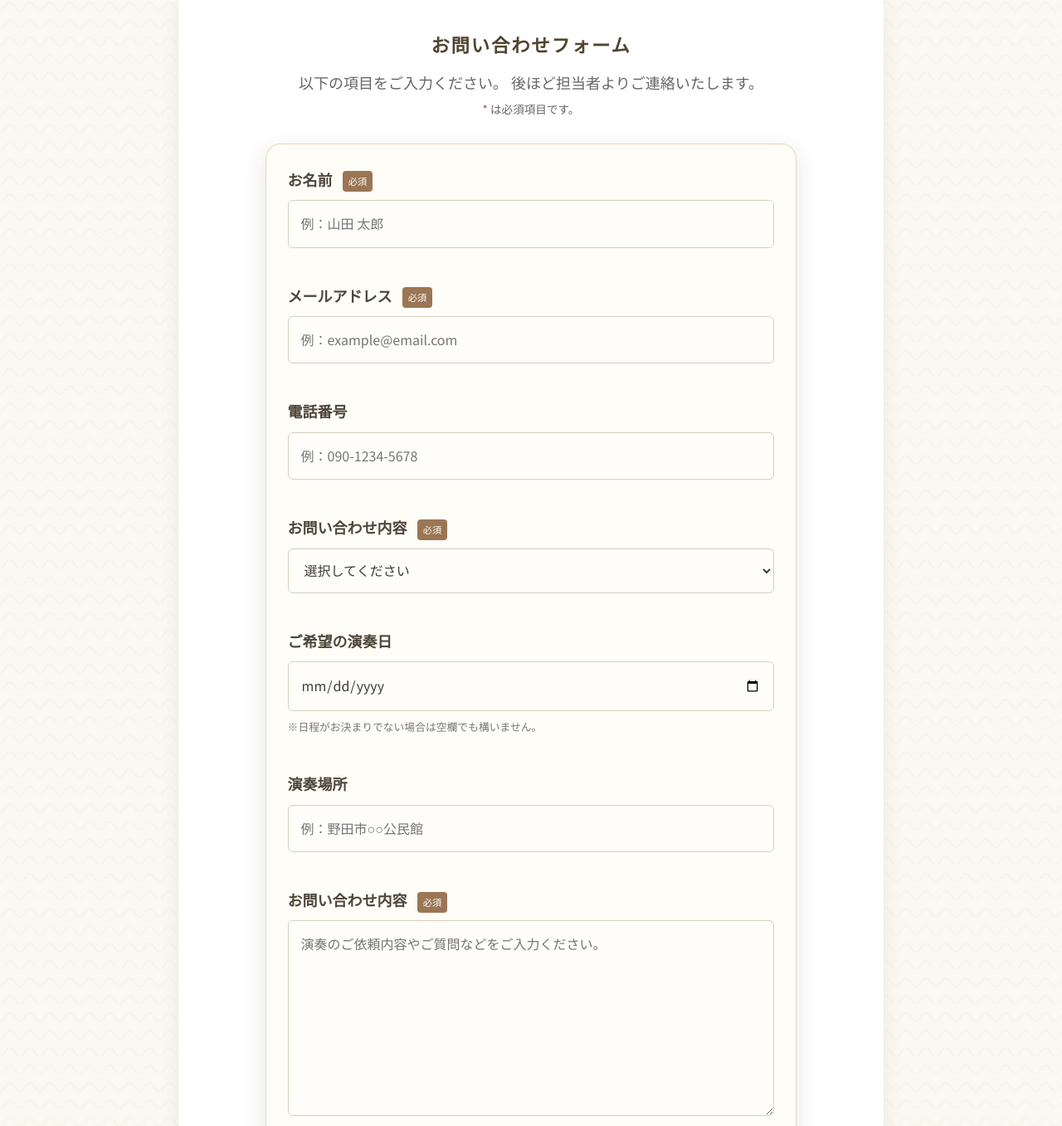
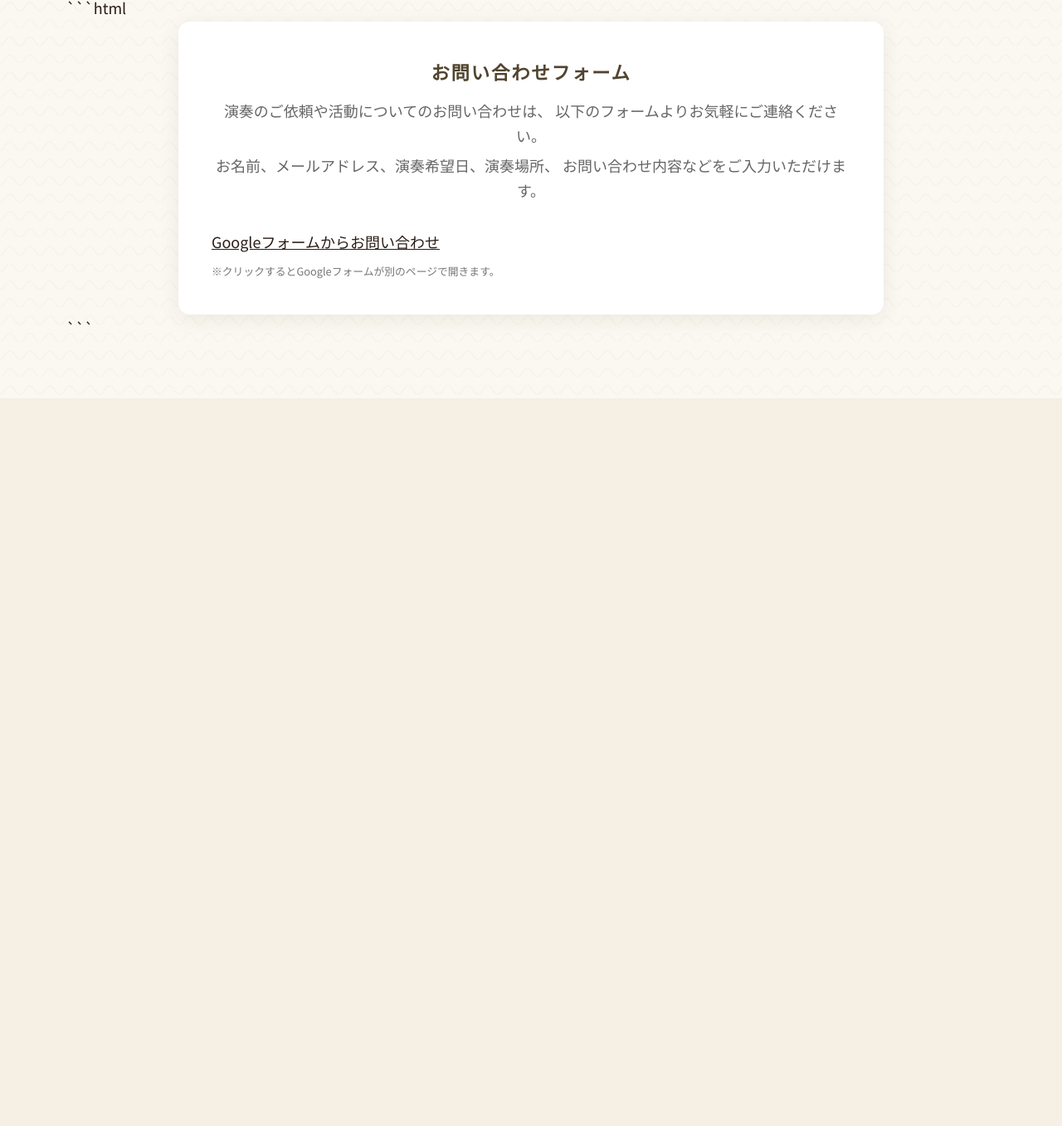
Before and after one commit to ytakan36-design/wanohibiki, a plain HTML site: page index.html in a window 1280 px wide. Shown: the part 4812-6169 px from the top of the page at 83% size. After the commit the page ends 5292 px from the top, so only its background shows below. Drawn offline with Linux system fonts and the light colour scheme.

Commit message:
Update index.html

````diff
--- a/index.html
+++ b/index.html
@@ -384,166 +384,44 @@
     </div>
 
 
-    <!-- お問い合わせフォーム -->
+```html
+<!-- ========== Googleフォームでのお問い合わせ ========== -->
 <div class="contact-form-wrap">
 
   <div class="contact-form-head">
     <h3>お問い合わせフォーム</h3>
+
     <p>
-          以下の項目をご入力ください。
-          後ほど担当者よりご連絡いたします。
+      演奏のご依頼や活動についてのお問い合わせは、
+      以下のフォームよりお気軽にご連絡ください。
     </p>
-        <p class="required-note">
-          <span>*</span> は必須項目です。
+
+    <p>
+      お名前、メールアドレス、演奏希望日、演奏場所、
+      お問い合わせ内容などをご入力いただけます。
     </p>
   </div>
 
+  <div class="google-form-button-wrap">
 
-      <!--
-        GitHub Pagesは静的サイトのため、
-        フォームを実際に送信する場合はFormspreeなどの
-        外部フォームサービスを利用してください。
+    <a
+      href="https://docs.google.com/forms/d/e/1FAIpQLSfQoyooetik9fxbfs0D-jwrT19QdZqqk_cr3zq6MnjssYpNrg/viewform?usp=publish-editor"
+      class="google-form-button"
+      target="_blank"
+      rel="noopener noreferrer"
+    >
+      Googleフォームからお問い合わせ
+    </a>
 
-        Formspreeを利用する場合：
-        action="https://formspree.io/f/あなたのフォームID"
-        method="POST"
-      -->
+    <p class="form-help">
+      ※クリックするとGoogleフォームが別のページで開きます。
+    </p>
 
-      <form
-  class="contact-form"
-  id="contact-form"
-  action="https://formspree.io/f/xaeyvwbw"
-  method="POST"
->
-
-        <!-- お名前 -->
-        <div class="form-group">
-          <label for="name">
-            お名前
-            <span class="required">必須</span>
-          </label>
-
-          <input
-            type="text"
-            id="name"
-            name="name"
-            placeholder="例：山田 太郎"
-            required
-          >
   </div>
 
+</div>
+```
 
-        <!-- メールアドレス -->
-        <div class="form-group">
-          <label for="email">
-            メールアドレス
-            <span class="required">必須</span>
-          </label>
-
-          <input
-            type="email"
-            id="email"
-            name="email"
-            placeholder="例：example@email.com"
-            required
-          >
-        </div>
-
-
-        <!-- 電話番号 -->
-        <div class="form-group">
-          <label for="phone">
-            電話番号
-          </label>
-
-          <input
-            type="tel"
-            id="phone"
-            name="phone"
-            placeholder="例：090-1234-5678"
-          >
-        </div>
-
-
-        <!-- お問い合わせ内容 -->
-        <div class="form-group">
-          <label for="inquiry-type">
-            お問い合わせ内容
-            <span class="required">必須</span>
-          </label>
-
-          <select
-            id="inquiry-type"
-            name="inquiry-type"
-            required
-          >
-            <option value="">選択してください</option>
-            <option value="演奏依頼">演奏を依頼したい</option>
-            <option value="イベント出演">イベントへの出演について</option>
-            <option value="施設での演奏">施設での演奏について</option>
-            <option value="その他">その他のお問い合わせ</option>
-          </select>
-        </div>
-
-
-        <!-- 希望日 -->
-        <div class="form-group">
-          <label for="preferred-date">
-            ご希望の演奏日
-          </label>
-
-          <input
-            type="date"
-            id="preferred-date"
-            name="preferred-date"
-          >
-
-          <p class="form-help">
-            ※日程がお決まりでない場合は空欄でも構いません。
-          </p>
-        </div>
-
-
-        <!-- 演奏場所 -->
-        <div class="form-group">
-          <label for="venue">
-            演奏場所
-          </label>
-
-          <input
-            type="text"
-            id="venue"
-            name="venue"
-            placeholder="例：野田市○○公民館"
-          >
-        </div>
-
-
-        <!-- お問い合わせ内容 -->
-        <div class="form-group">
-          <label for="message">
-            お問い合わせ内容
-            <span class="required">必須</span>
-          </label>
-
-          <textarea
-            id="message"
-            name="message"
-            rows="7"
-            placeholder="演奏のご依頼内容やご質問などをご入力ください。"
-            required
-          ></textarea>
-        </div>
-
-
-        <!-- 送信ボタン -->
-        <div class="form-submit">
-          <button type="submit">
-            お問い合わせを送信する
-          </button>
-        </div>
-
-      </form>
 
     </div>
 
````
Lines whose indentation alone changed are shown as unchanged.
